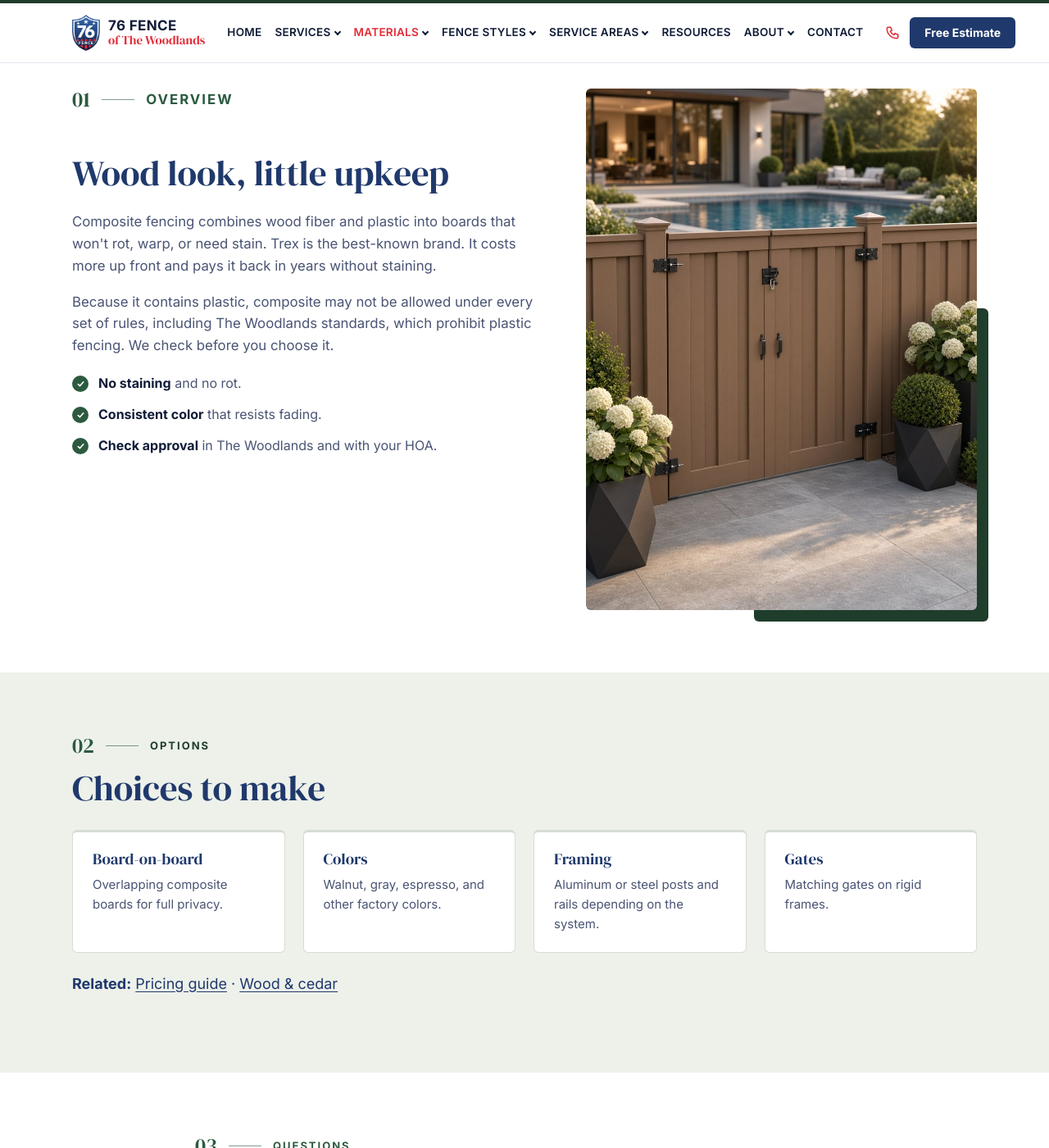
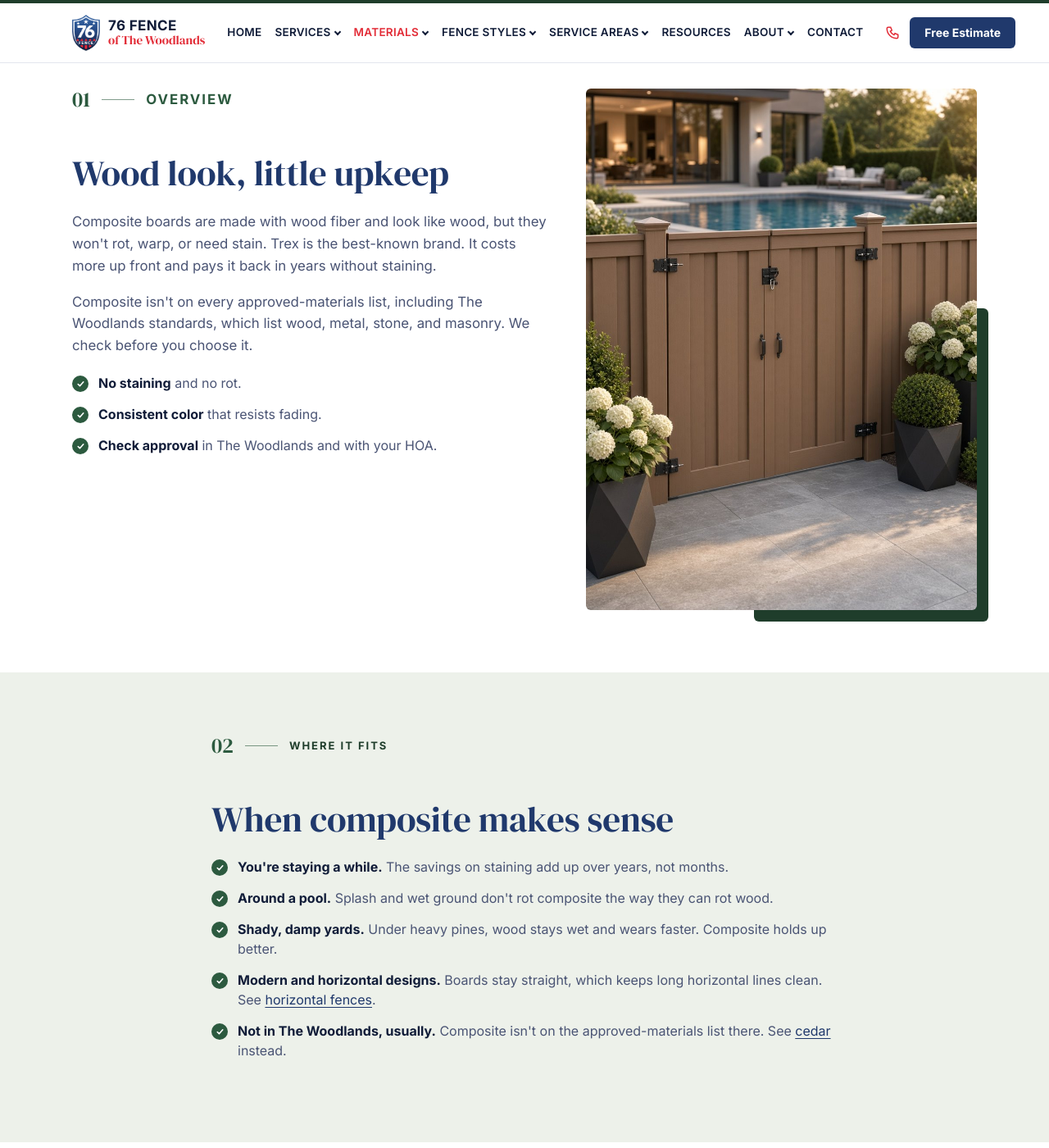
Before and after one commit to brysr1/thewoodlandsfences-site, a Jekyll site: the page built from materials/composite-trex.md, in a window 1280 px wide and 1400 px high, scrolled down 599 px. Shown: the whole window at 82% size. Built offline with Jekyll 4.4.1, drawn with Linux system fonts in a browser that asks for light colours; some of the changed text lies outside the part shown.

Commit message:
Expand composite page: where it fits, options, Woodlands rules, composite vs cedar, cost factors, FAQ
Co-Authored-By: Claude Opus 5.5 <noreply@anthropic.com>
Claude-Session: https://claude.ai/code/session_01G5LnwAMmNeAsRzudMbwUtq

```diff
--- a/materials/composite-trex.md
+++ b/materials/composite-trex.md
@@ -5,6 +5,12 @@ permalink: /materials/composite-trex/
 faq:
   - q: "Is composite worth the price?"
     a: "If you plan to stay and hate staining, often yes. Over 10-plus years the lack of maintenance closes much of the gap with cedar."
+  - q: "Can I put a composite fence up in The Woodlands?"
+    a: "Maybe not. The Township's standards list wood, metal, stone, and masonry as approved materials, and composite isn't on that list. Your village RDRC makes the call, so we check before you choose it. Cedar is the usual choice there."
+  - q: "Does composite need any maintenance?"
+    a: "Very little. Rinse off dirt and pollen once or twice a year. In shady, damp spots, wash off any mildew before it builds up. There's no sanding, sealing, or staining."
+  - q: "Will a composite fence fade?"
+    a: "Yes, slightly. Most of the change happens in the first 6 months. After that, the color holds."
 ---
 
 {% include hero.html small=true eyebrow="Materials" title="Composite & Trex fences" lede="The look of wood without the sanding, staining, or rot." image="/assets/images/fences/composite-walnut.jpg" alt="Walnut-colored composite fence" %}
@@ -14,8 +20,8 @@ faq:
     <div class="fx-prose">
       {% include eyebrow.html text="Overview" %}
       <h2>Wood look, little upkeep</h2>
-      <p>Composite fencing combines wood fiber and plastic into boards that won't rot, warp, or need stain. Trex is the best-known brand. It costs more up front and pays it back in years without staining.</p>
-      <p>Because it contains plastic, composite may not be allowed under every set of rules, including The Woodlands standards, which prohibit plastic fencing. We check before you choose it.</p>
+      <p>Composite boards are made with wood fiber and look like wood, but they won't rot, warp, or need stain. Trex is the best-known brand. It costs more up front and pays it back in years without staining.</p>
+      <p>Composite isn't on every approved-materials list, including The Woodlands standards, which list wood, metal, stone, and masonry. We check before you choose it.</p>
       <ul class="fx-checklist">
         <li><span><b>No staining</b> and no rot.</span></li>
         <li><span><b>Consistent color</b> that resists fading.</span></li>
@@ -27,15 +33,75 @@ faq:
 </section>
 
 <section class="fx-band fx-band-alt">
+  <div class="fx-container fx-prose">
+    {% include eyebrow.html text="Where it fits" %}
+    <h2>When composite makes sense</h2>
+    <ul class="fx-checklist">
+      <li><span><b>You're staying a while.</b> The savings on staining add up over years, not months.</span></li>
+      <li><span><b>Around a pool.</b> Splash and wet ground don't rot composite the way they can rot wood.</span></li>
+      <li><span><b>Shady, damp yards.</b> Under heavy pines, wood stays wet and wears faster. Composite holds up better.</span></li>
+      <li><span><b>Modern and horizontal designs.</b> Boards stay straight, which keeps long horizontal lines clean. See <a href="{{ '/fence-styles/horizontal-modern/' | relative_url }}">horizontal fences</a>.</span></li>
+      <li><span><b>Not in The Woodlands, usually.</b> Composite isn't on the approved-materials list there. See <a href="{{ '/materials/wood-cedar/' | relative_url }}">cedar</a> instead.</span></li>
+    </ul>
+  </div>
+</section>
+
+<section class="fx-band">
   <div class="fx-container">
     {% include eyebrow.html text="Options" %}
     <h2>Choices to make</h2>
     <div class="fx-cards">
       <div class="fx-card"><h3>Board-on-board</h3><p>Overlapping composite boards for full privacy.</p></div>
+      <div class="fx-card"><h3>Horizontal</h3><p>Boards running the length of the fence for a modern look.</p><a class="more" href="{{ '/fence-styles/horizontal-modern/' | relative_url }}">Horizontal &rarr;</a></div>
       <div class="fx-card"><h3>Colors</h3><p>Walnut, gray, espresso, and other factory colors.</p></div>
       <div class="fx-card"><h3>Framing</h3><p>Aluminum or steel posts and rails depending on the system.</p></div>
-      <div class="fx-card"><h3>Gates</h3><p>Matching gates on rigid frames.</p></div>
+      <div class="fx-card"><h3>Gates</h3><p>Matching gates on rigid frames.</p><a class="more" href="{{ '/fence-styles/gates/' | relative_url }}">Gates &rarr;</a></div>
+      <div class="fx-card"><h3>Mixed materials</h3><p>Composite infill with black metal posts or trim, where your rules allow it.</p></div>
     </div>
+    <!-- PHOTO NEEDED: horizontal composite fence from a 76 Fence job -->
+  </div>
+</section>
+
+<section class="fx-band fx-band-alt">
+  <div class="fx-container fx-prose">
+    {% include eyebrow.html text="Local rules" %}
+    <h2>Composite fence rules in The Woodlands and nearby</h2>
+    <p>Section 2.6 of The Woodlands Township's <a href="https://www.thewoodlandstownship-tx.gov/files/sharedassets/main/v/2/covenant-administration/documents/2024-residential-standards-recorded-12-10-2024.pdf" rel="noopener">Residential Development Standards</a> sets the materials list:</p>
+    <ul class="fx-checklist">
+      <li><span><b>Allowed.</b> Wood, metal, stone, or masonry.</span></li>
+      <li><span><b>Composite.</b> It isn't on that list, so ask before you choose it.</span></li>
+      <li><span><b>Approval first.</b> Every new fence needs written approval from your village RDRC, and the committee decides whether a product fits the rules.</span></li>
+    </ul>
+    <p>Outside The Woodlands, HOA rules on composite vary. Send us your deed restrictions and we'll check before we quote. See <a href="{{ '/service-areas/the-woodlands/' | relative_url }}">fencing in The Woodlands</a>.</p>
+    <p class="fx-note">Summary only. The recorded standards and your neighborhood's criteria control, and they can change.</p>
+  </div>
+</section>
+
+<section class="fx-band">
+  <div class="fx-container fx-prose">
+    {% include eyebrow.html text="Compare" %}
+    <h2>Composite or cedar?</h2>
+    <ul class="fx-checklist">
+      <li><span><b>Up front.</b> Cedar costs much less to install.</span></li>
+      <li><span><b>Upkeep.</b> Cedar needs stain every few years to keep its color. Composite doesn't.</span></li>
+      <li><span><b>Look.</b> Cedar has real grain that changes with age. Composite keeps one even color.</span></li>
+      <li><span><b>Rules.</b> Cedar is allowed almost everywhere. Composite may not be, including in The Woodlands.</span></li>
+    </ul>
+    <p>If you can't decide, ask us to price both on the same layout.</p>
+  </div>
+</section>
+
+<section class="fx-band fx-band-alt">
+  <div class="fx-container fx-prose">
+    {% include eyebrow.html text="Cost" %}
+    <h2>What affects the price</h2>
+    <ul class="fx-checklist">
+      <li><span><b>Material.</b> On our <a href="{{ '/pricing-guide/' | relative_url }}">pricing guide</a>, composite typically runs $100&ndash;$175+ per linear foot installed, compared with $30&ndash;$47 for cedar.</span></li>
+      <li><span><b>System.</b> Brand, board profile, and post and rail system change the price.</span></li>
+      <li><span><b>Height.</b> Taller fences need more boards and stronger posts.</span></li>
+      <li><span><b>Design.</b> Horizontal layouts, trim, and caps add material and labor.</span></li>
+      <li><span><b>Gates.</b> Composite gates need rigid frames and are priced on their own.</span></li>
+    </ul>
     <p style="margin-top:24px"><strong>Related:</strong> <a href="{{ '/pricing-guide/' | relative_url }}">Pricing guide</a> · <a href="{{ '/materials/wood-cedar/' | relative_url }}">Wood & cedar</a></p>
   </div>
 </section>
```
